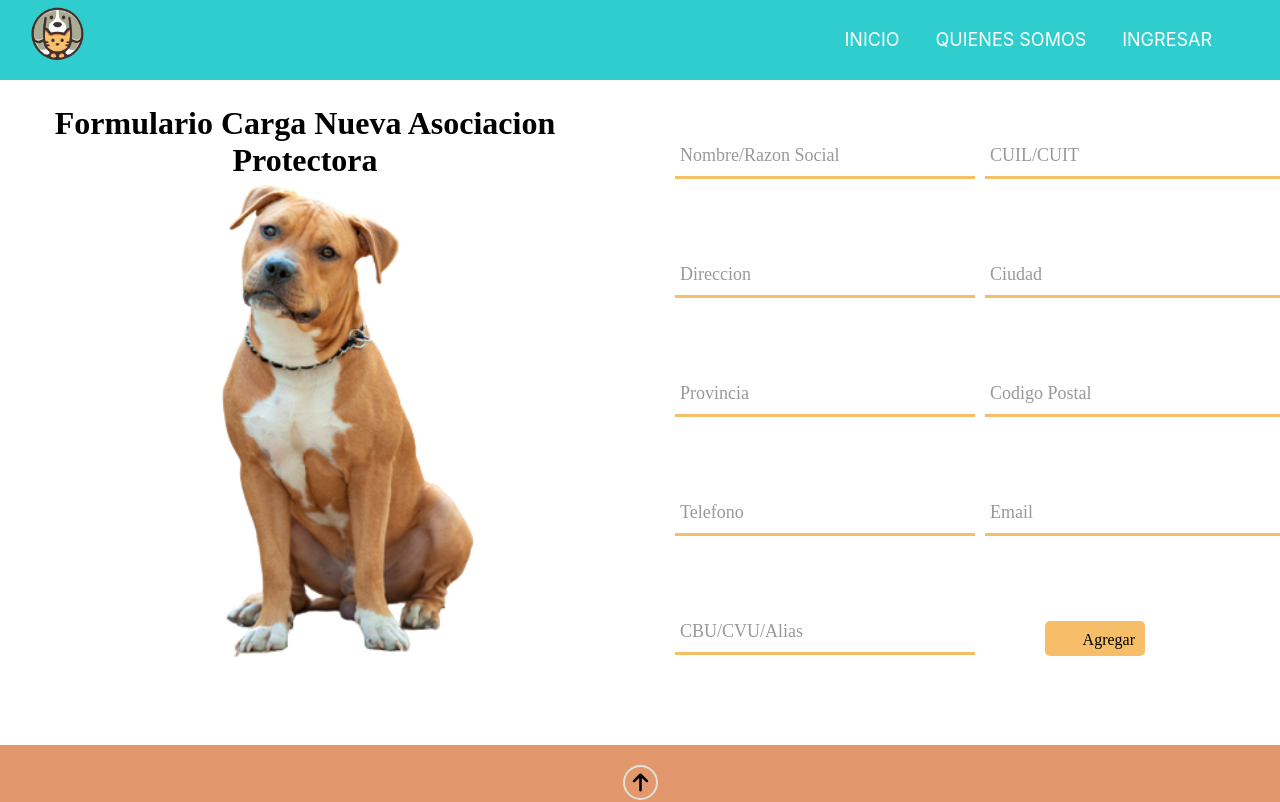
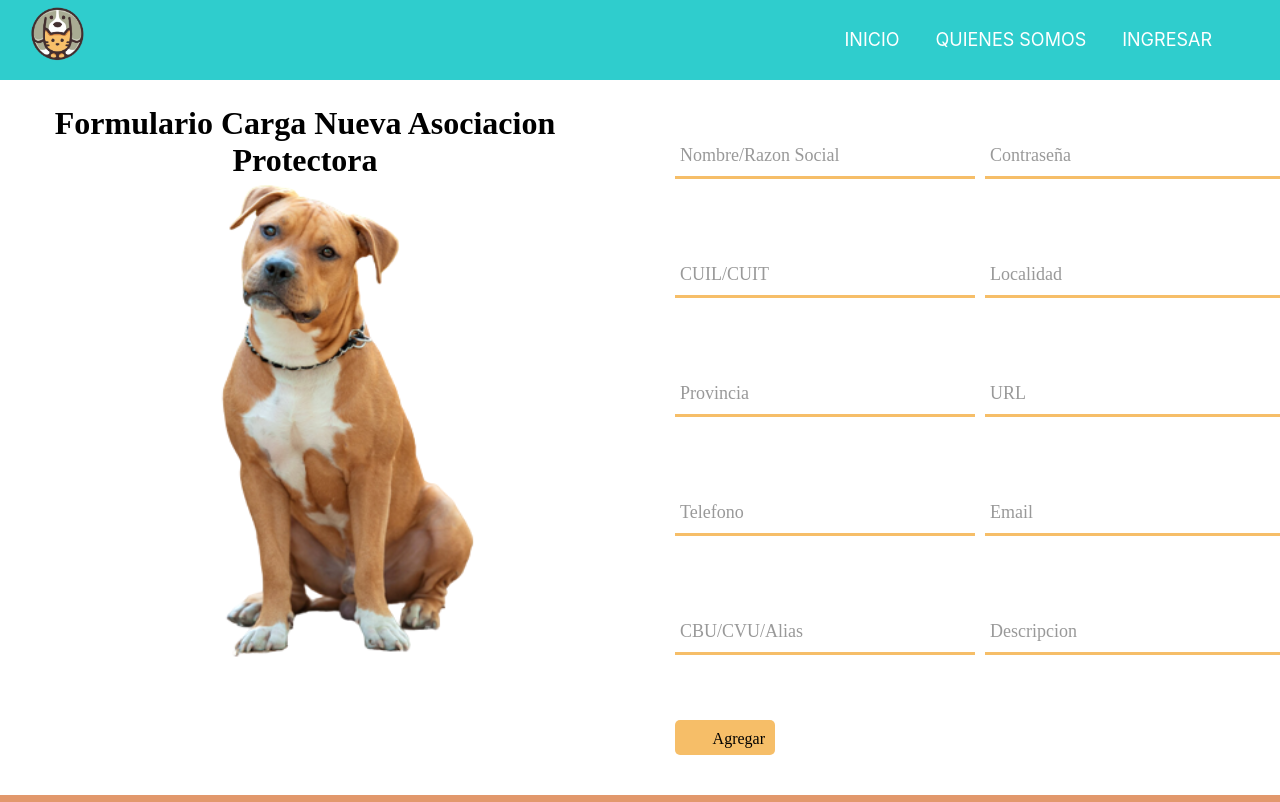
Before and after one commit to matipeco/App-Doptame, a React (Create React App) app in the folder client/: page /formApa in a window 1280 px wide. Shown: the top 802 px of the page. Built offline with nearby package versions, Linux system fonts and the light colour scheme.

Commit message:
formApa con validacion

```diff
--- a/client/src/validation/validation.ts
+++ b/client/src/validation/validation.ts
@@ -1,11 +1,11 @@
-import { InputData, errorsInput } from "../redux/types";
+import { errorsInput, errorsInputApa, inputApa } from "../redux/types";
 
 
 const regexName = /^[a-zA-Z]+$/
 const regexPassword = /(?=.*\d)(?=.*[!@#$%^&*])(?=.*[a-z])(?=.*[A-Z]).{8,}/
 const regexEmail = /^[^\s@]+@[^\s@]+\.[^/s@]+$/
-export const validationPets = (input: InputData) => {
-    let errors: errorsInput = {}
+export const validation = (input: inputApa) => {
+    let errors: errorsInputApa = {}
 
     if (!input.name) {
         errors.name = "Nombre requerido";
@@ -39,6 +39,42 @@ export const validationPets = (input: InputData) => {
         errors.email = "el email ingresado es inválido"
     }
 
+    if(!input.url){
+        errors.url = "ingresa url de tu red social"
+    }
 
+    if(!input.description){
+        errors.description = "ingresa una breve descripcion"
+    }else if(input.description.length > 140){
+        errors.description = "descripcion debe ser menor a 140 caracteres"
+    }
+
+    if(!input.cbu_cvu){
+        errors.cbu_cvu = "ingresa un cbu/cvu o alias"
+    } else if(input.cbu_cvu.length > 40){
+        errors.cbu_cvu = "debe contener menos de 40 caracteres"
+    }
+
+    if(!input.cuit || input.cuit.length > 11){
+        errors.cuit = "ingrese un cuit valido"
+    }
+
+    if(!input.location){
+        errors.location = "ingrese su localidad"
+    } else if(input.location.length > 15){
+        errors.location = "debe contener menos de 15 caracteres"
+    }
+
+    if(!input.provincia){
+        errors.provincia = "ingrese provincia"
+    }else if(input.provincia.length > 14){
+        errors.provincia = "debe contener menos de 14 caracteres"
+    }
+
+    if(!input.phone){
+        errors.phone = "ingrese su numero de telefono"
+    }else if(input.phone.length > 10){
+        errors.phone = "ingrese su numero sin 0 o 9 delante"
+    }
     return errors;
 };
--- a/client/src/views/FormApa/FormApa.tsx
+++ b/client/src/views/FormApa/FormApa.tsx
@@ -1,9 +1,78 @@
-import React from "react";
+import React, { useState } from "react";
 import './FormApa.css'
 import imgForm from '../../assets/perrito2.png';
 import { useDispatch } from "react-redux";
+import { postApa } from "../../redux/actions/actions";
+import { AnyAction } from "redux";
+import { validation } from "../../validation/validation";
 
 function FormApa(){
+    const dispatch = useDispatch();
+
+    const [input, setInput] = useState({
+        name: "",
+        password: "",
+        email: "",
+        cuit: "",
+        location: "",
+        description: "",
+        cbu_cvu: "",
+        url: "",
+        provincia: "",
+        phone: ""
+    })
+
+    const [touched, setTouched] = useState({
+        name: false,
+        password: false,
+        email: false,
+        cuit: false,
+        location: false,
+        description: false,
+        cbu_cvu: false,
+        url: false,
+        provincia: false,
+        phone: false
+
+    });
+    const handleBlur = (e: React.FocusEvent<HTMLInputElement | HTMLSelectElement>) => {
+        const field = e.target.name;
+        setTouched({ ...touched, [field]: true });
+    };
+
+    const handleInputChange = (e: React.ChangeEvent<HTMLInputElement>) => {
+        const { name, value } = e.target;
+        setInput((prevInput) => ({
+            ...prevInput,
+            [name]: value
+        }));
+    };
+
+    const errorsInput = validation(input);
+
+    const handleSubmit = (e: React.FormEvent<HTMLFormElement>) => {
+        e.preventDefault();
+
+
+        if (Object.keys(errorsInput).length === 0) {
+            dispatch(postApa(input) as unknown as AnyAction);
+            alert("Usuario creado")
+
+            setInput({
+                name: "",
+                password: "",
+                email: "",
+                cuit: "",
+                location: "",
+                description: "",
+                cbu_cvu: "",
+                url: "",
+                provincia: "",
+                phone: ""
+            });
+        }
+    }
+
 
     return(
         <div className="container">
@@ -12,108 +81,139 @@ function FormApa(){
                 <img className="imgPerrito" src={imgForm} alt="foto perrito" />
             </div>
             <div className="containerForm">
-                <form>
+                <form onSubmit={handleSubmit}>
                     <div className="row">
                     <div className="containerInputs">
                         <input
+                        onChange={handleInputChange}
+                        onBlur={handleBlur}
                         className="input"
                         type='text'
                         name="name"
                         required
                         />
                         <label className="label" htmlFor="name">Nombre/Razon Social</label>
-                        {/* {errors.name && <p className={s.error}>{errors.name}</p>} */}
+                        {touched.name && errorsInput.name && <p className="error">{errorsInput.name}</p>}
                     </div>
                     <div className="containerInputs">
                         <input
                         className="input"
-                        type='text'
-                        name="name"
+                        onBlur={handleBlur}
+                        onChange={handleInputChange}
+                        type='password'
+                        name="password"
                         required
                         />
-                        <label className="label" htmlFor="name">CUIL/CUIT</label>
-                        {/* {errors.name && <p className={s.error}>{errors.name}</p>} */}
+                        <label className="label" htmlFor="password">Contraseña</label>
+                        {touched.password && errorsInput.password && <p className="error">{errorsInput.password}</p>}
                     </div>
                     </div>
                     <div className="row">
                     <div className="containerInputs">
                         <input
                         className="input"
+                        onBlur={handleBlur}
+                        onChange={handleInputChange}
                         type='text'
-                        name="name"
+                        name="cuit"
                         required
                         />
-                        <label className="label" htmlFor="name">Direccion</label>
-                        {/* {errors.name && <p className={s.error}>{errors.name}</p>} */}
+                        <label className="label" htmlFor="cuit">CUIL/CUIT</label>
+                        {touched.cuit && errorsInput.cuit && <p className="error">{errorsInput.cuit}</p>}
                     </div>
                     <div className="containerInputs">
                         <input
                         className="input"
+                        onBlur={handleBlur}
+                        onChange={handleInputChange}
                         type='text'
-                        name="name"
+                        name="location"
                         required
                         />
-                        <label className="label" htmlFor="name">Ciudad</label>
-                        {/* {errors.name && <p className={s.error}>{errors.name}</p>} */}
+                        <label className="label" htmlFor="location">Localidad</label>
+                        {touched.location && errorsInput.location && <p className="error">{errorsInput.location}</p>}
                     </div>
                     </div>
                     <div className="row">
                     <div className="containerInputs">
                         <input
                         className="input"
+                        onBlur={handleBlur}
+                        onChange={handleInputChange}
                         type='text'
-                        name="name"
+                        name="provincia"
                         required
                         />
-                        <label className="label" htmlFor="name">Provincia</label>
-                        {/* {errors.name && <p className={s.error}>{errors.name}</p>} */}
+                        <label className="label" htmlFor="provincia">Provincia</label>
+                        {touched.provincia && errorsInput.provincia && <p className="error">{errorsInput.provincia}</p>}
                     </div>
                     <div className="containerInputs">
                         <input
                         className="input"
+                        onBlur={handleBlur}
+                        onChange={handleInputChange}
                         type='text'
-                        name="name"
+                        name="url"
                         required
                         />
-                        <label className="label" htmlFor="name">Codigo Postal</label>
-                        {/* {errors.name && <p className={s.error}>{errors.name}</p>} */}
+                        <label className="label" htmlFor="url">URL</label>
+                        {touched.url && errorsInput.url && <p className="error">{errorsInput.url}</p>}
                     </div>
                     </div>
                     <div className="row">
                     <div className="containerInputs">
                         <input
                         className="input"
+                        onBlur={handleBlur}
+                        onChange={handleInputChange}
                         type='text'
-                        name="name"
+                        name="phone"
                         required
                         />
-                        <label className="label" htmlFor="name">Telefono</label>
-                        {/* {errors.name && <p className={s.error}>{errors.name}</p>} */}
+                        <label className="label" htmlFor="phone">Telefono</label>
+                        {touched.phone && errorsInput.phone && <p className="error">{errorsInput.phone}</p>}
                     </div>
                     <div className="containerInputs">
                         <input
                         className="input"
-                        type='text'
-                        name="name"
+                        onBlur={handleBlur}
+                        onChange={handleInputChange}
+                        type='email'
+                        name="email"
                         required
                         />
-                        <label className="label" htmlFor="name">Email</label>
-                        {/* {errors.name && <p className={s.error}>{errors.name}</p>} */}
+                        <label className="label" htmlFor="email">Email</label>
+                        {touched.email && errorsInput.email && <p className="error">{errorsInput.email}</p>}
                     </div>
                     </div>
                     <div className="row">
                     <div className="containerInputs">
                         <input
                         className="input"
+                        onBlur={handleBlur}
+                        onChange={handleInputChange}
                         type='text'
-                        name="name"
+                        name="cbu_cvu"
                         required
                         />
-                        <label className="label" htmlFor="name">CBU/CVU/Alias</label>
-                        {/* {errors.name && <p className={s.error}>{errors.name}</p>} */}
+                        <label className="label" htmlFor="cbu_cvu">CBU/CVU/Alias</label>
+                        {touched.cbu_cvu && errorsInput.cbu_cvu && <p className="error">{errorsInput.cbu_cvu}</p>}
                     </div>
-                        <button className="btn">Agregar</button>
+                    <div className="containerInputs">
+                        <input
+                        className="input"
+                        onBlur={handleBlur}
+                        onChange={handleInputChange}
+                        type='textarea'
+                        name="description"
+                        required
+                        />
+                        <label className="label" htmlFor="description">Descripcion</label>
+                        {touched.description && errorsInput.description && <p className="error">{errorsInput.description}</p>}
                     </div>
+                    </div>
+                    <button  disabled={Object.keys(errorsInput).length !== 0} className="btn">Agregar</button>
+
 
 
                 </form>
--- a/client/src/views/FormUser/FormUser.tsx
+++ b/client/src/views/FormUser/FormUser.tsx
@@ -4,7 +4,7 @@ import img from '../../assets/completo.png'
 import { useDispatch } from "react-redux";
 import { postUser } from "../../redux/actions/actions";
 import { AnyAction } from "redux";
-import { validationPets } from "../../validation/validation";
+import { validation } from "../../validation/validation";
 import { style } from "@mui/system";
 
 function FormUser() {
@@ -53,7 +53,7 @@ function FormUser() {
     };
 
 
-    const errorsInput = validationPets(input);
+    const errorsInput = validation(input);
 
     const handleSubmit = (e: React.FormEvent<HTMLFormElement>) => {
         e.preventDefault();
@@ -99,7 +99,7 @@ function FormUser() {
 
                         />
                         <label className="label" htmlFor="name">Nombre</label>
-                        {touched.name && errorsInput.name && <p>{errorsInput.name}</p>}
+                        {touched.name && errorsInput.name && <p className="error">{errorsInput.name}</p>}
                     </div>
                     <div className="containerInputs">
                         <input
@@ -111,7 +111,7 @@ function FormUser() {
                             onBlur={handleBlur}
                         />
                         <label className="label" htmlFor="username">Apellido</label>
-                        {touched.last_name && errorsInput.last_name && <p>{errorsInput.last_name}</p>}
+                        {touched.last_name && errorsInput.last_name && <p className="error">{errorsInput.last_name}</p>}
                     </div>
                     <div className="containerInputs">
                         <input
@@ -123,7 +123,7 @@ function FormUser() {
 
                         />
                         <label className="label" htmlFor="username">Usuario</label>
-                        {touched.username && errorsInput.username && <p>{errorsInput.username}</p>}
+                        {touched.username && errorsInput.username && <p className="error">{errorsInput.username}</p>}
                     </div>
                     <div className="containerInputs">
                         <input
@@ -134,8 +134,8 @@ function FormUser() {
                             onBlur={handleBlur}
 
                         />
-                        <label className="label" htmlFor="password">Contraseña</label>
-                        {touched.password && errorsInput.password && <p>{errorsInput.password}</p>}
+                        <label className="label" htmlFor="password" >Contraseña</label>
+                        {touched.password && errorsInput.password && <p className="error">{errorsInput.password}</p>}
                     </div>
                     <div className="containerInputs">
                         <input
@@ -147,7 +147,7 @@ function FormUser() {
 
                         />
                         <label className="label" htmlFor="name">Email</label>
-                        {touched.email && errorsInput.email && <p>{errorsInput.email}</p>}
+                        {touched.email && errorsInput.email && <p className="error">{errorsInput.email}</p>}
                     </div>
                     <div className="containerInputs">
                         <input
```
Also changed, not shown: client/src/redux/types.ts (+22 -2 lines), client/src/views/FormApa/FormApa.css (+12 -0 lines).
